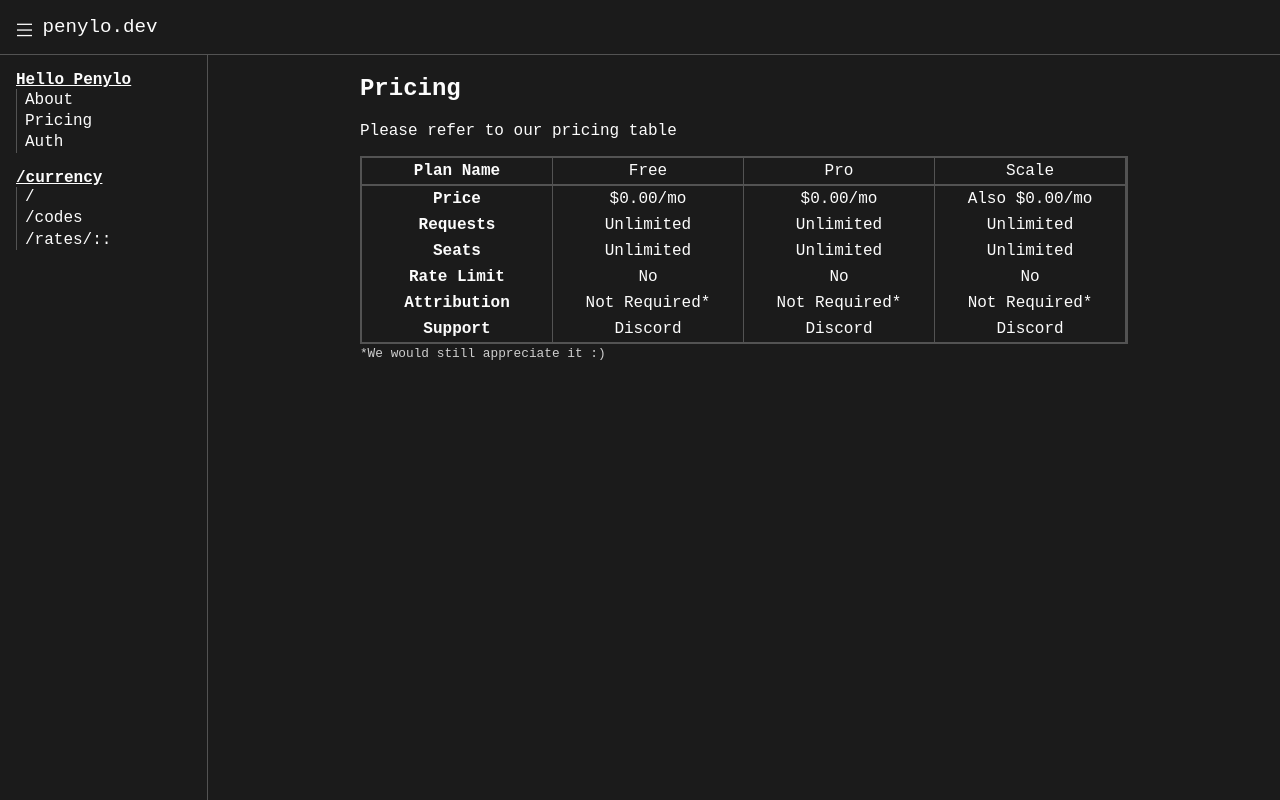
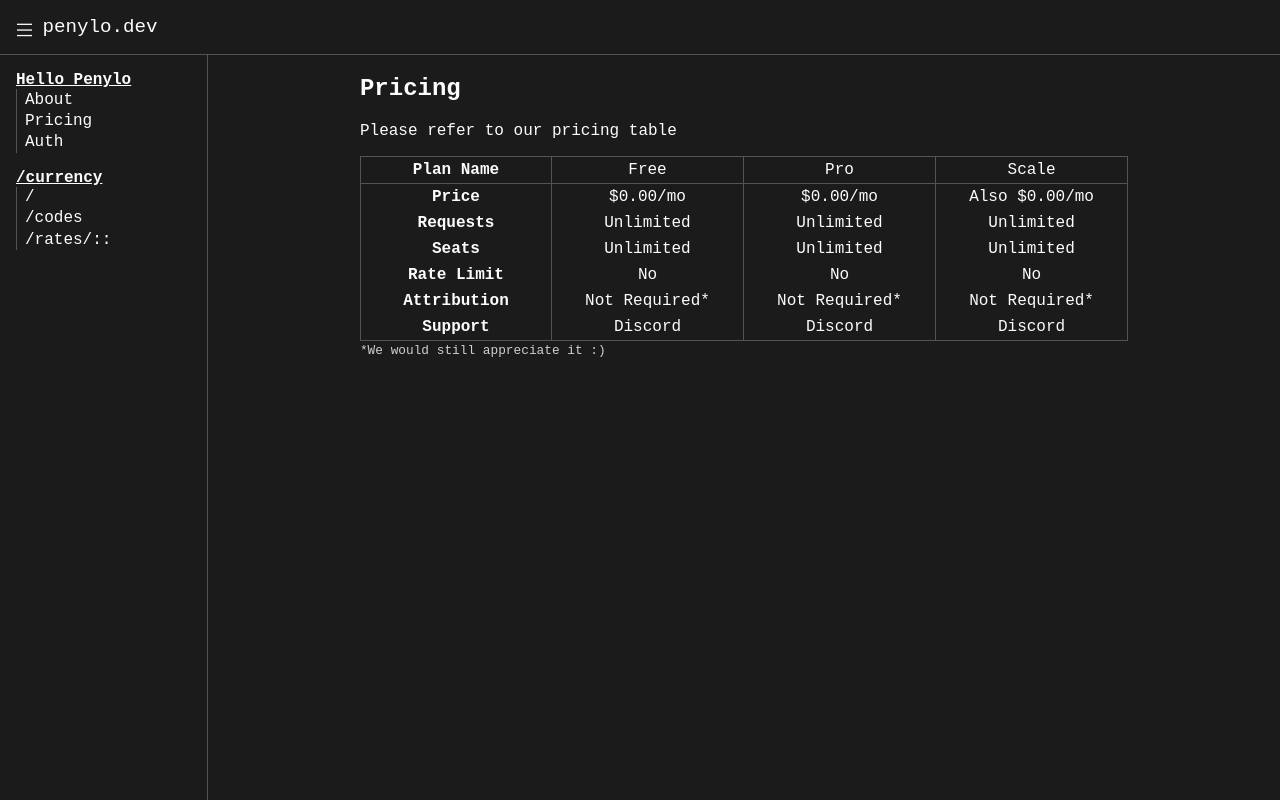
Before and after one commit to CoasterFan5/penylo.dev, a SvelteKit app: page /pricing in a window 1280 px wide. Built offline with nearby package versions, Linux system fonts and the light colour scheme.

Commit message:
Update pricing table style

```diff
--- a/src/routes/(docs)/pricing/+page.svelte
+++ b/src/routes/(docs)/pricing/+page.svelte
@@ -57,16 +57,34 @@
 <style lang="scss">
 	.label {
 		font-weight: 700;
+		position: sticky;
+		left: 0px;
+		border-left: 1px solid var(--text-25);
 	}
 
 	.tableWrap {
 		overflow-x: auto;
-		position: relative;
+		z-index: 50;
 	}
 
 	table {
 		width: 100%;
-		background: var(--text-25);
+		z-index: 50;
+		border: 0px;
+		outline: 0px;
+		border-collapse: collapse;
+		border-bottom: 1px solid var(--text-25);
+	}
+
+	tbody {
+		display: table;
+		width: 100%;
+		margin: 0px;
+	}
+
+	thead {
+		border-top: 1px solid var(--text-25);
+		border-bottom: 1px solid var(--text-25);
 	}
 
 	tr {
```
